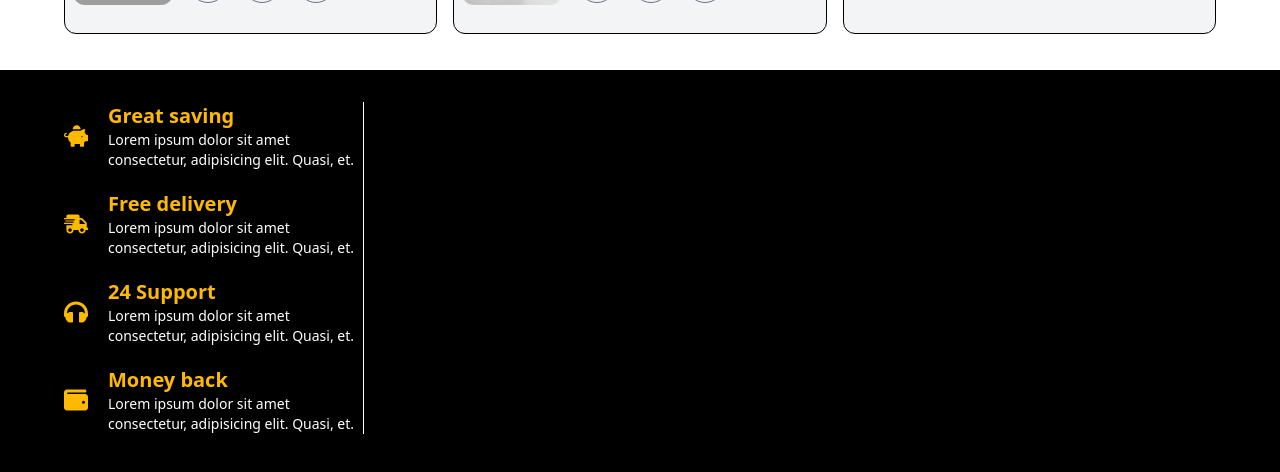
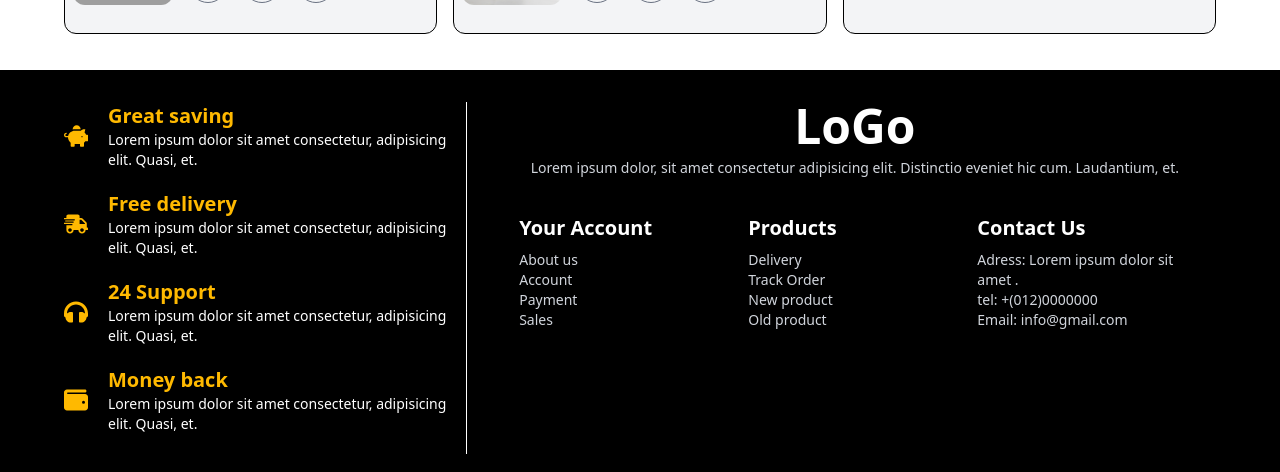
Before and after one commit to sondos-saad/E-commerce-ReactJS, a React (Vite) app: page / in a window 1280 px wide. Shown: the part 2554-3026 px from the top of the page. Built offline with nearby package versions, Linux system fonts and the light colour scheme; grey boxes are pictures that could not be loaded.

Commit message:
complete footer

```diff
--- a/src/Components/Footer.jsx
+++ b/src/Components/Footer.jsx
@@ -2,11 +2,12 @@ import React from 'react'
 import { FaHeadphones, FaPiggyBank, FaShippingFast } from 'react-icons/fa'
 import { FaWallet } from 'react-icons/fa6'
 
+
 function Footer() {
   return (
     <footer className=' bg-black mt-9'>
-      <div className='container w-[90%] mx-auto text-white py-[2rem]'>
-        <div className='left-box border-r-[1px] w-[300px] pr-2'>
+      <div className='container w-[90%] mx-auto text-white py-[2rem] flex gap-[2rem] flex-wrap'>
+        <div className='left-box md:border-r-[1px] md:w-[35%] pr-2'>
             <div className='box flex items-center gap-5 mb-5'>
                 <div className='icon_box text-2xl text-amber-400'>
                     <FaPiggyBank/>
@@ -44,6 +45,40 @@ function Footer() {
                 </div>
             </div>
         </div>
+        <div className='right_box pl-5 md:w-[60%]'>
+            <div className='header'>
+                <h1 className='text-xl md:text-5xl font-bold text-white text-center'>LoGo</h1>
+                <p className='mt-2 text-sm text-gray-300 text-center'>Lorem ipsum dolor, sit amet consectetur adipisicing elit. Distinctio eveniet hic cum. Laudantium, et. </p>
+            </div>
+            <div className='bottom flex justify-between gap-[1rem] flex-wrap md:flex-nowrap mt-9 '>
+                <div className='box md:w-[32%] mx-auto'>
+                    <h3 className='font-bold text-xl mb-2'>Your Account</h3>
+                    <ul className='text-gray-300 text-sm'>
+                        <li>About us</li>
+                        <li>Account</li>
+                        <li>Payment</li>
+                        <li>Sales</li>
+                    </ul>
+                </div>
+                <div className='box md:w-[32%] mx-auto'>
+                    <h3 className='font-bold text-xl mb-2'>Products</h3>
+                    <ul className='text-gray-300 text-sm'>
+                        <li>Delivery</li>
+                        <li>Track Order</li>
+                        <li>New product</li>
+                        <li>Old product</li>
+                    </ul>
+                </div>
+                <div className='box md:w-[32%] mx-auto'>
+                    <h3 className='font-bold text-xl mb-2'>Contact Us</h3>
+                    <ul className='text-gray-300 text-sm'>
+                        <li>Adress: Lorem ipsum dolor sit amet .</li>
+                        <li>tel: +(012)0000000</li>
+                        <li>Email: info@gmail.com</li>
+                    </ul>
+                </div>
+            </div>
+        </div>
       </div>
     </footer>
   )
```
